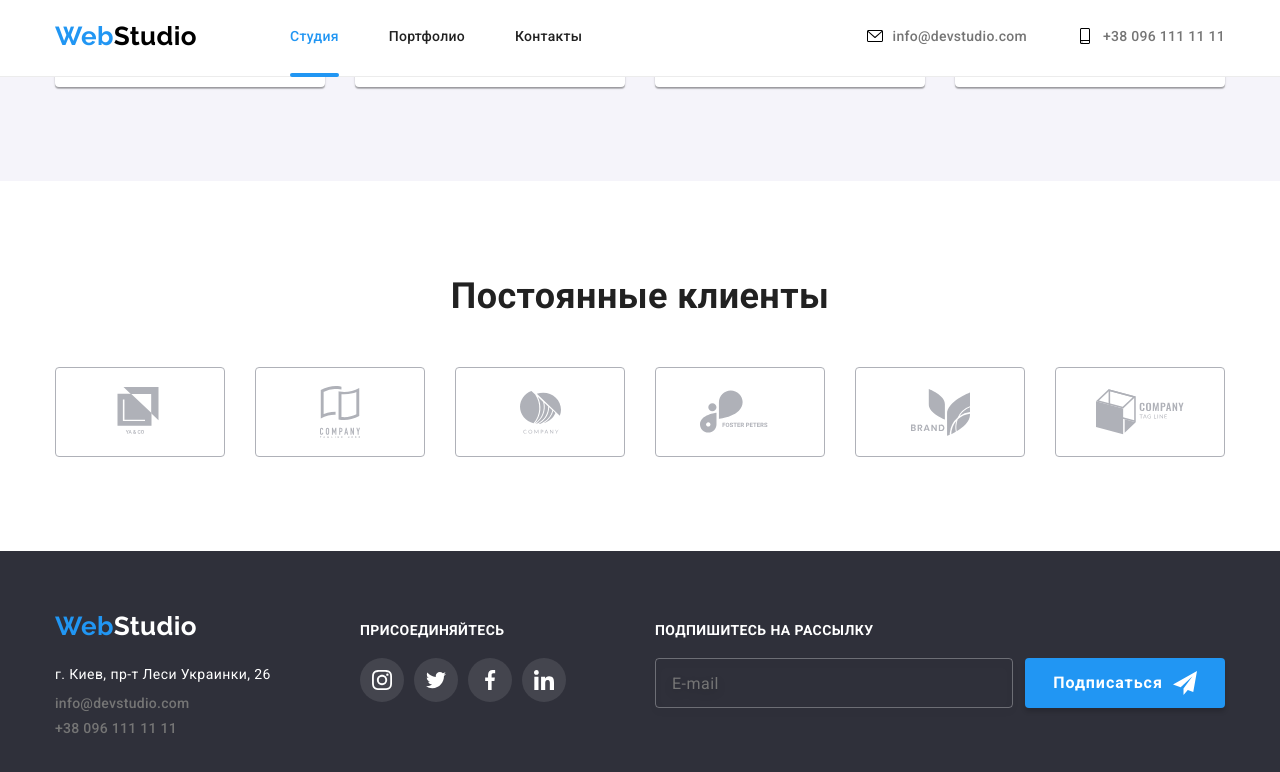
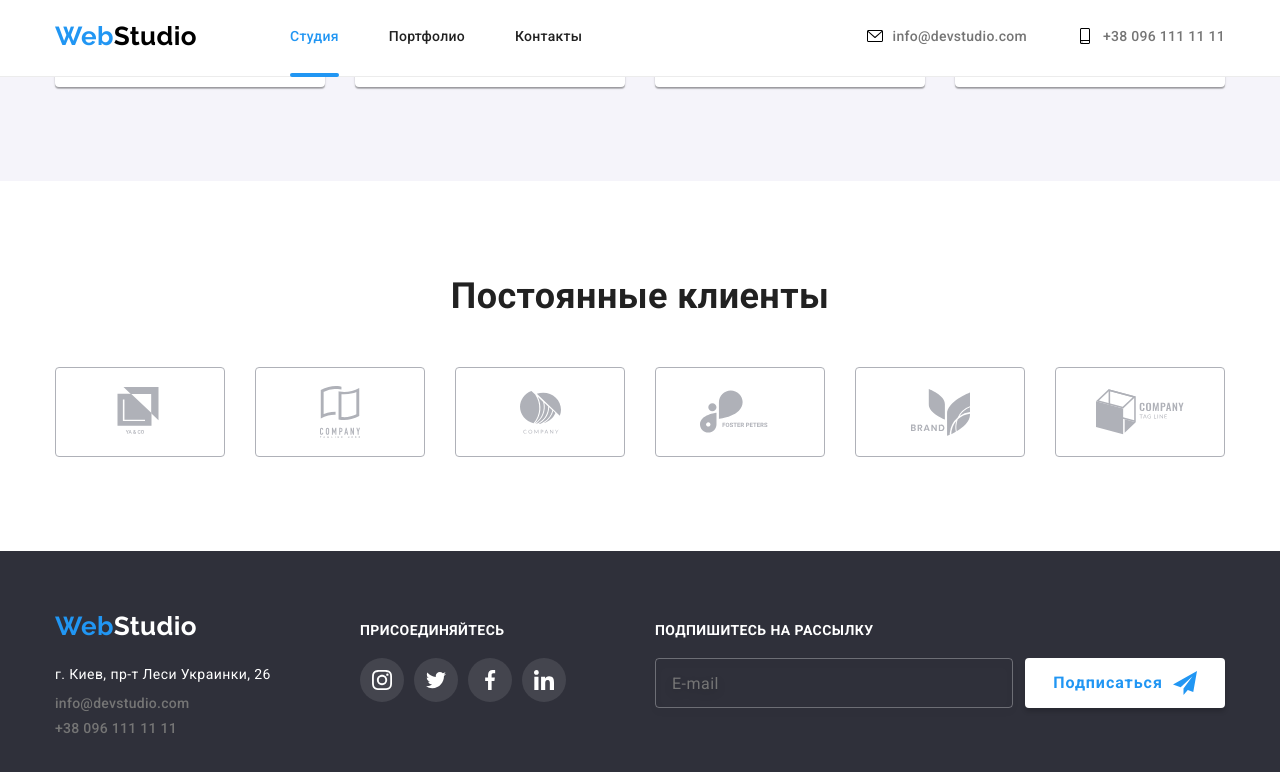
Before and after one commit to NazarDonets/NazarDonets.github.io, a plain HTML site: page index.html in a window 1280 px wide. In both pictures the pointer is over the button "Подписаться". Shown: the part 2218-2990 px from the top of the page. Drawn offline with nearby package versions, Linux system fonts and the light colour scheme.

Commit message:
processed mentors feedback, refactored classes, added subscribe form in the website footer

```diff
--- a/css/style.css
+++ b/css/style.css
@@ -122,7 +122,8 @@ header {
 .portfolio-item__link,
 .socials-list__item-link,
 .filter-btn,
-.portfolio-item-thumbnail__animated {
+.portfolio-item-thumbnail__animated,
+.footer-subscribe__btn {
 	transition: var(--transition);
 	transition-property: fill, color, background-color, transform, box-shadow,
 		border-color;
@@ -560,6 +561,13 @@ header {
 	border: none;
 }
 
+.footer-subscribe__btn:hover,
+.footer-subscribe__btn:focus {
+	background-color: white;
+	color: var(--brandblue);
+	fill: var(--brandblue);
+}
+
 .icon-subscribe {
 	display: inline-block;
 	width: 24px;
```
